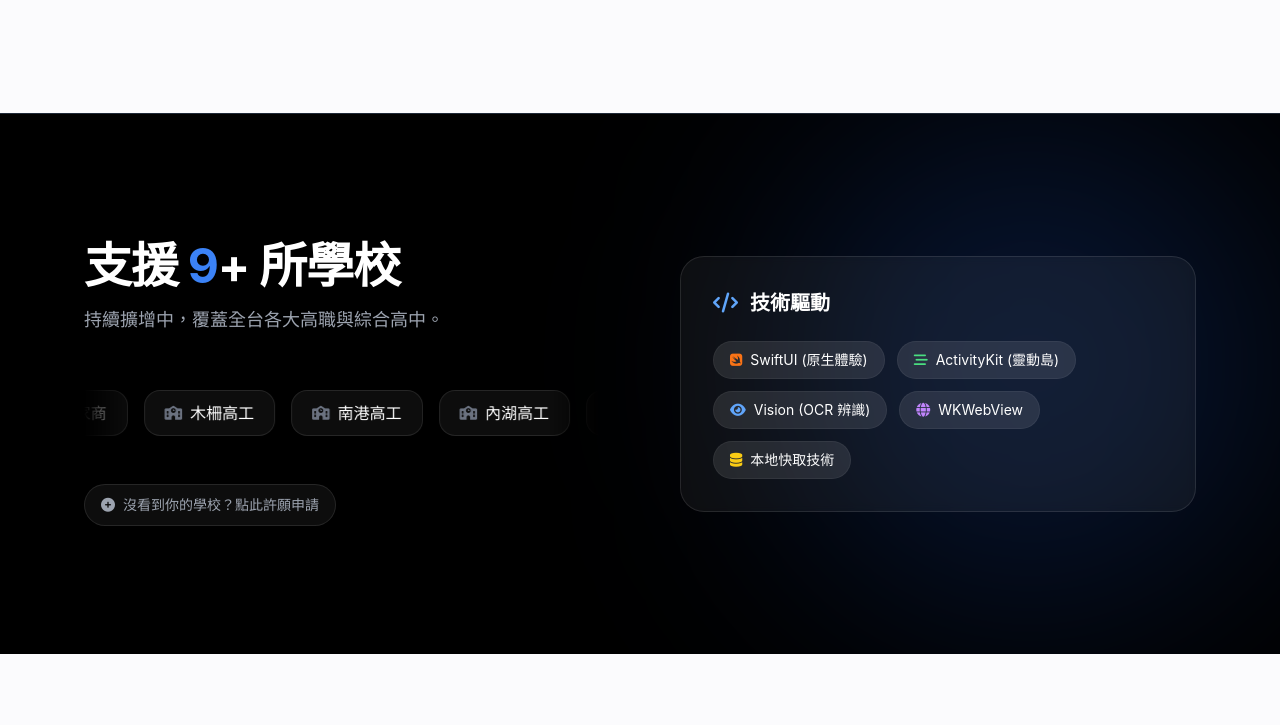
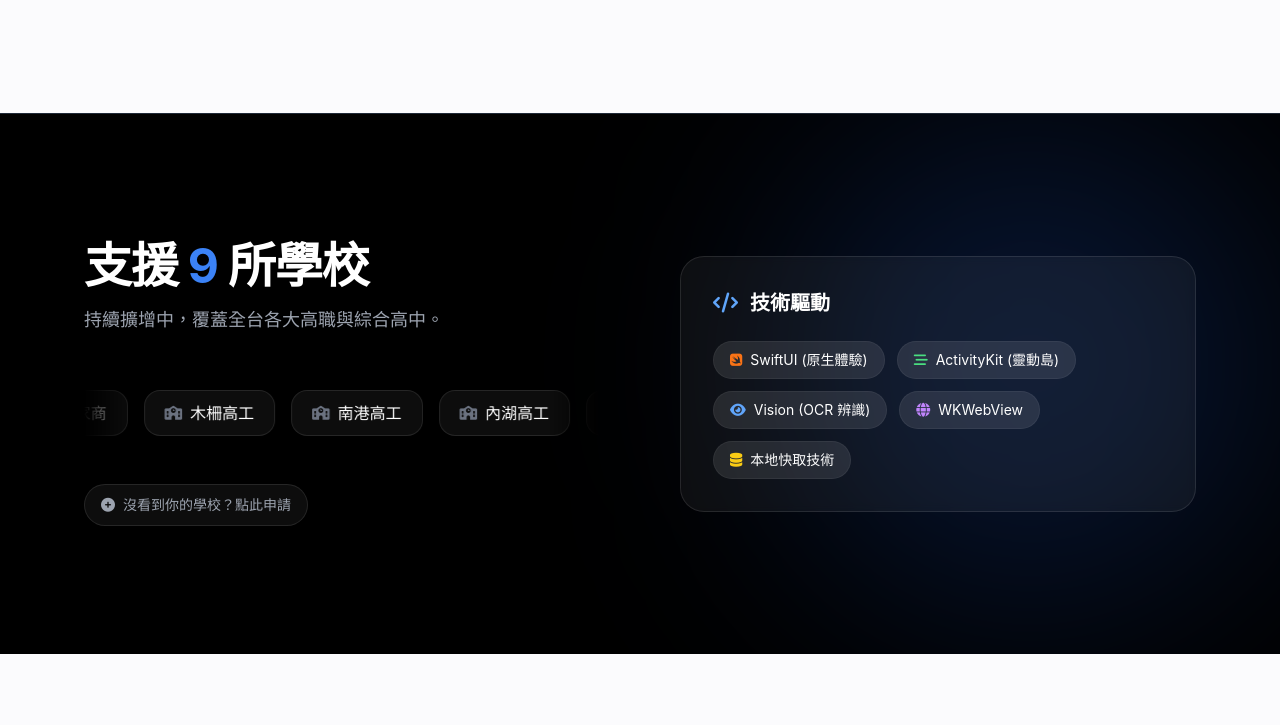
Before and after one commit to VocPass/server, a Python web app: template templates/index.html in a window 1280 px wide. Shown: the part 2063-2788 px from the top of the page. Run offline with Jinja, Linux system fonts and the light colour scheme; the template is opened without the code that fills it, so the values that code supplies are empty; some libraries are stand-ins or nearby versions.

Commit message:
fix: 450

```diff
--- a/templates/index.html
+++ b/templates/index.html
@@ -284,7 +284,7 @@
             <div class="grid grid-cols-1 lg:grid-cols-2 gap-10 md:gap-20 items-center">
 
                 <div data-aos="fade-right">
-                    <h2 class="text-3xl md:text-5xl font-bold mb-4 tracking-tight">支援 <span id="school-count" class="text-blue-500">250</span>+ 所學校</h2>
+                    <h2 class="text-3xl md:text-5xl font-bold mb-4 tracking-tight">支援 <span id="school-count" class="text-blue-500">450</span> 所學校</h2>
                     <p class="text-gray-400 text-lg mb-10">持續擴增中，覆蓋全台各大高職與綜合高中。</p>
 
                     <div class="marquee py-4 mb-8">
@@ -293,7 +293,7 @@
                     </div>
 
                     <a href="/apply" target="_blank" class="inline-flex items-center gap-2 text-sm text-gray-400 hover:text-white transition-colors bg-white/5 px-4 py-2.5 rounded-full border border-white/10 backdrop-blur-md">
-                        <i class="fa-solid fa-plus-circle"></i> 沒看到你的學校？點此許願申請
+                        <i class="fa-solid fa-plus-circle"></i> 沒看到你的學校？點此申請
                     </a>
                 </div>
 
```
